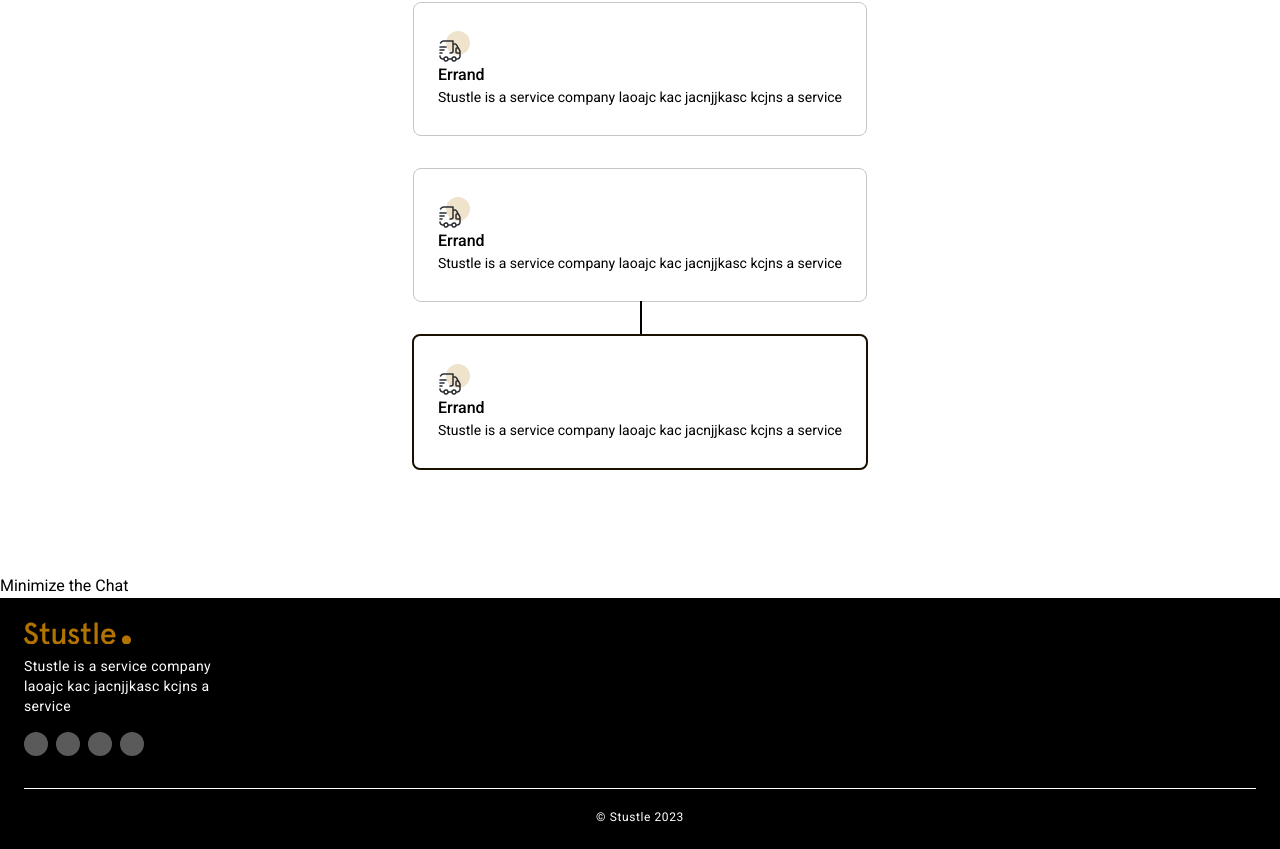
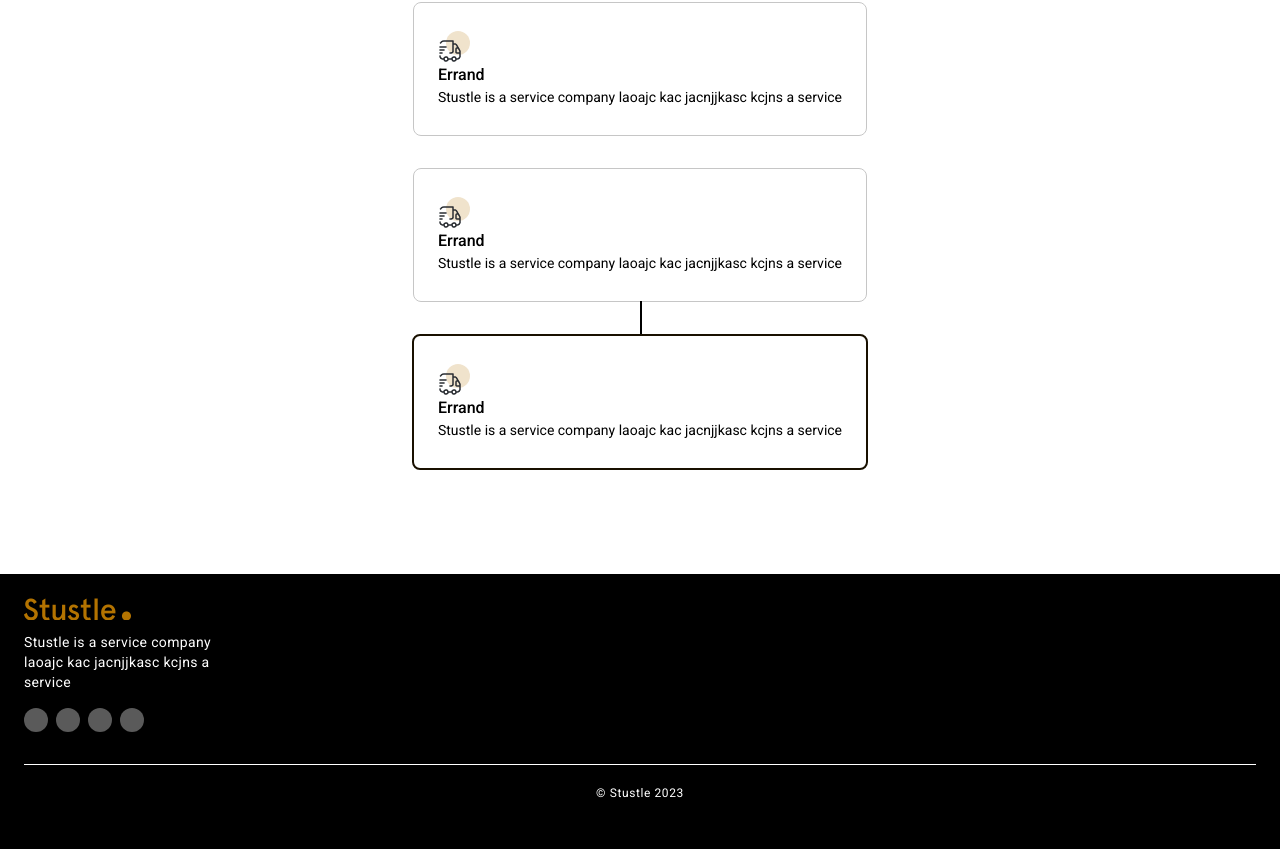
Before and after one commit to T-laye/Stustle__Landing__Page, a Next.js app: page / in a window 1280 px wide. Shown: the part 1894-2743 px from the top of the page. After the commit the page ends 2719 px from the top, so only its background shows below. Built offline with nearby package versions, Linux system fonts and the light colour scheme.

Commit message:
removed little mistake

```diff
--- a/src/components/LiveChat.js
+++ b/src/components/LiveChat.js
@@ -4,14 +4,8 @@ import TawkMessengerReact from '@tawk.to/tawk-messenger-react';
 export default function App() {
   const tawkMessengerRef = useRef();
 
-  const handleMinimize = () => {
-    tawkMessengerRef.current.minimize();
-  };
-
   return (
     <div className="App mt">
-      <button onClick={handleMinimize}> Minimize the Chat </button>
-
       <TawkMessengerReact
         propertyId="640f16a231ebfa0fe7f2456c"
         widgetId="1grdf0rhm"
```
